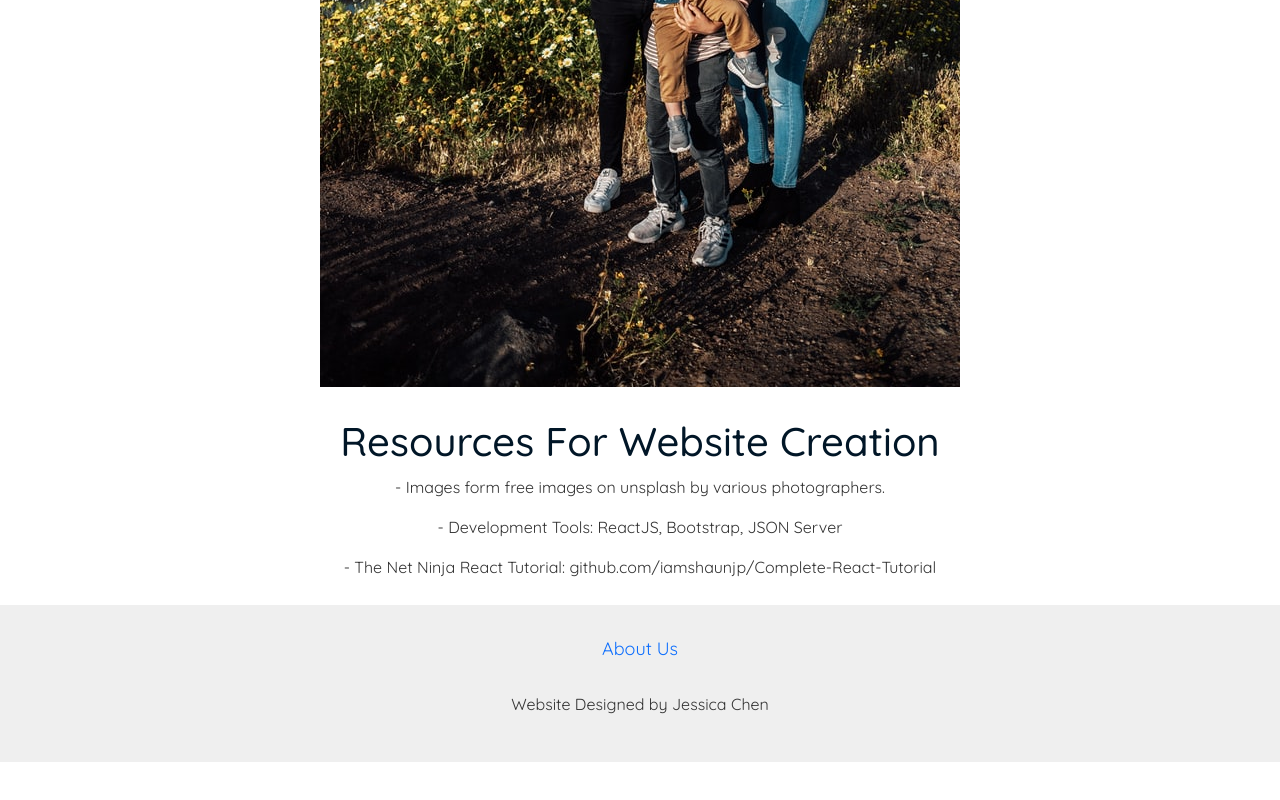
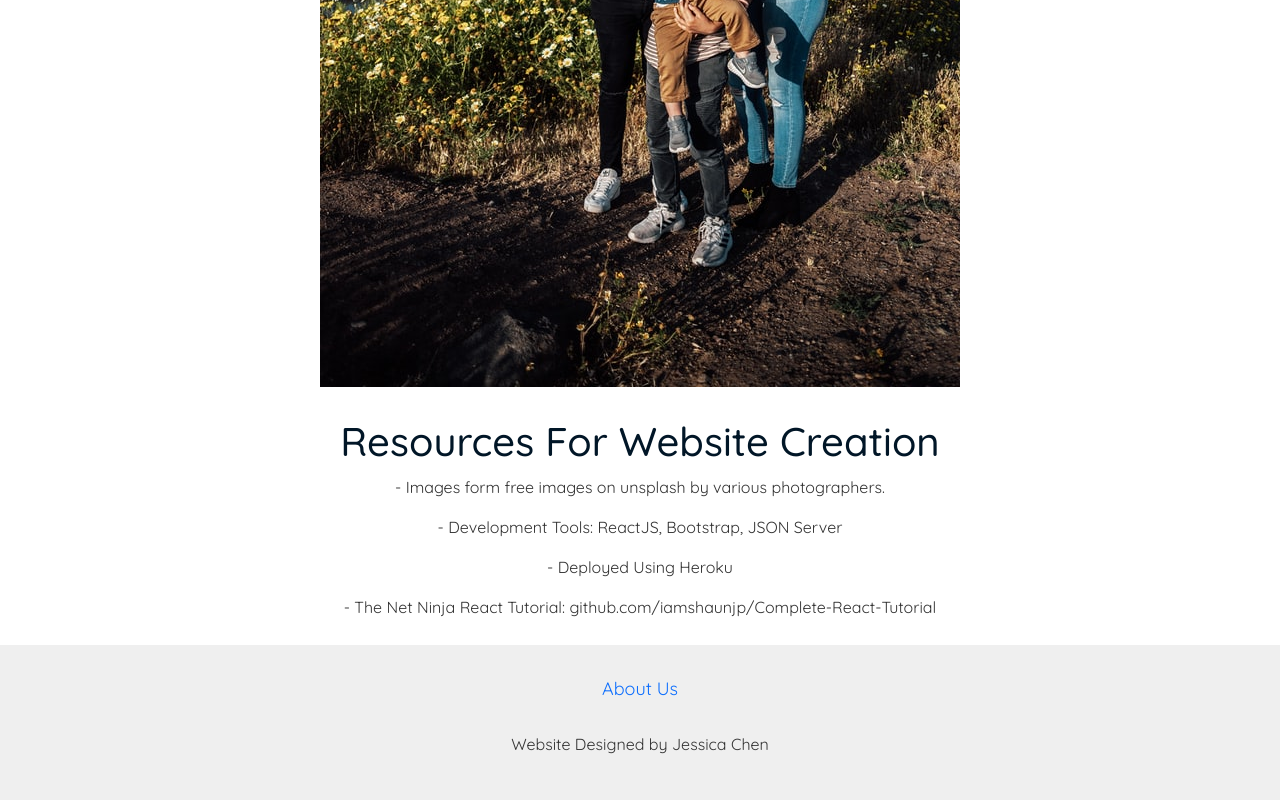
Before and after one commit to jessicachen0403/PBLWebsite, a React (Create React App) app: page /about in a window 1280 px wide. Shown: the part 994-1794 px from the top of the page. Before the commit the page ends 1756 px from the top, so only its background shows below. Built offline with nearby package versions, Linux system fonts and the light colour scheme; the HTML template or start-up script is replaced by a standard one.

Commit message:
Added Resources
Deploy with Heroku

```diff
--- a/src/About.js
+++ b/src/About.js
@@ -17,6 +17,7 @@ const About = () => {
             <div className="about-resources">
                 <p>- Images form free images on unsplash by various photographers.</p>
                 <p>- Development Tools: ReactJS, Bootstrap, JSON Server</p>
+                <p>- Deployed Using Heroku</p>
                 <p>- The Net Ninja React Tutorial: github.com/iamshaunjp/Complete-React-Tutorial</p>
             </div>
         </div>
```
